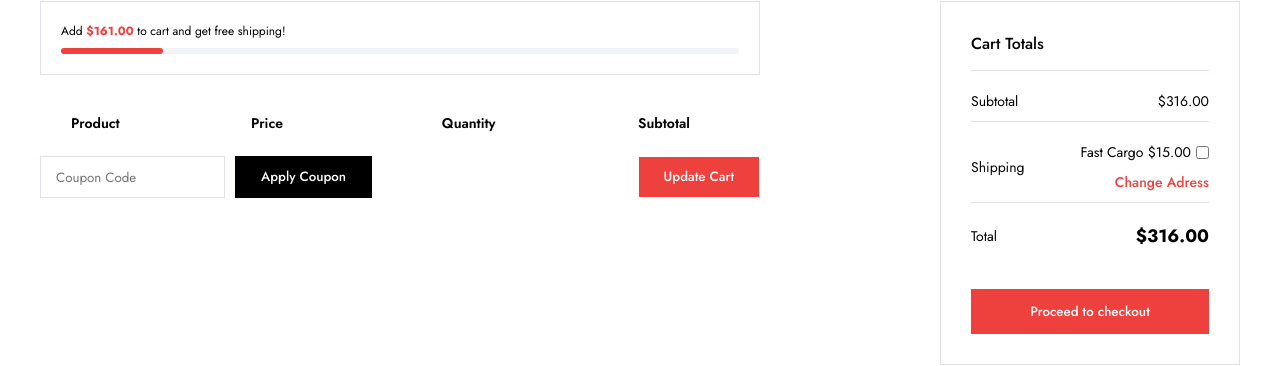
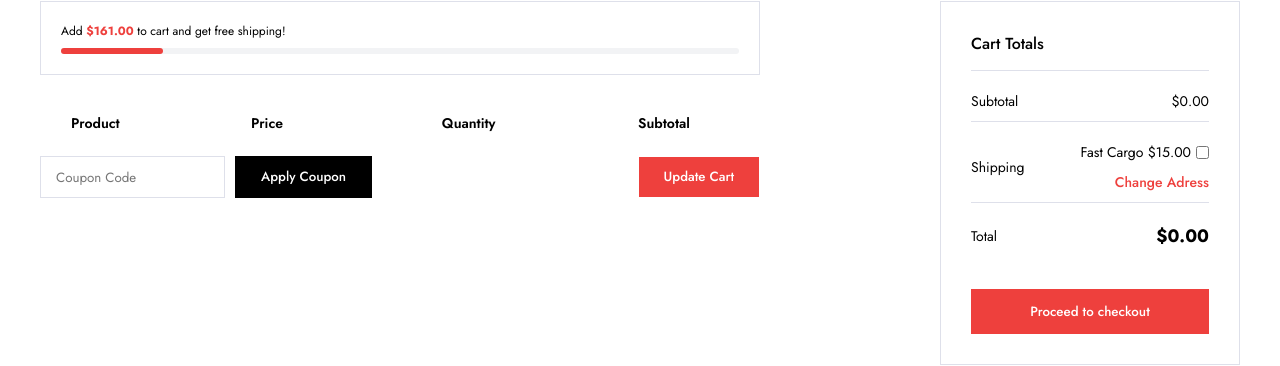
Before and after one commit to baturhanaykut/e-commerce, a React (Vite) app in the folder frontend/: page / in a window 1280 px wide. Shown: the part 166-532 px from the top of the page. Built offline with nearby package versions, Linux system fonts and the light colour scheme.

Commit message:
Cart fiyatlandırma işlemleri yapıldı. Adet ve toplam fiyat ve kargo fiyatları hesaplaması yapıldı.

```diff
--- a/frontend/src/components/Cart/CartItem.jsx
+++ b/frontend/src/components/Cart/CartItem.jsx
@@ -16,8 +16,10 @@
       </td>
       <td>{cartItem.name}</td>
       <td>${cartItem.price.newPrice.toFixed(2)}</td>
-      <td className="product-quantity">1</td>
-      <td className="product-subtotal">$108.00</td>
+      <td className="product-quantity">{cartItem.quantity}</td>
+      <td className="product-subtotal">
+        ${(cartItem.price.newPrice * cartItem.quantity).toFixed(2)}
+      </td>
     </tr>
   );
 };
--- a/frontend/src/components/Cart/CartTotals.jsx
+++ b/frontend/src/components/Cart/CartTotals.jsx
@@ -1,4 +1,25 @@
+import { useContext, useState } from "react";
+import { CartContext } from "../../context/CartProvider";
+
 const CartTotals = () => {
+  const [fastCargoChecked, setFastCargoChecked] = useState(false);
+  const { cartItems } = useContext(CartContext);
+
+  const cartItemTotals = cartItems.map((item) => {
+    const itemTotal = item.price.newPrice * item.quantity;
+    return itemTotal;
+  });
+
+  const subTotals = cartItemTotals.reduce((previousValue, currentValue) => {
+    return previousValue + currentValue;
+  }, 0);
+
+  const cargoFee = 15;
+
+  const cartTotals = fastCargoChecked
+    ? (subTotals + cargoFee).toFixed(2)
+    : subTotals.toFixed(2);
+
   return (
     <div className="cart-totals">
       <h2>Cart Totals</h2>
@@ -7,7 +28,7 @@
           <tr className="cart-subtotal">
             <th>Subtotal</th>
             <td>
-              <span id="subtotal">$316.00</span>
+              <span id="subtotal">${subTotals.toFixed(2)}</span>
             </td>
           </tr>
           <tr>
@@ -17,7 +38,12 @@
                 <li>
                   <label>
                     Fast Cargo $15.00
-                    <input type="checkbox" id="fast-cargo" />
+                    <input
+                      type="checkbox"
+                      id="fast-cargo"
+                      checked={fastCargoChecked}
+                      onChange={() => setFastCargoChecked(!fastCargoChecked)}
+                    />
                   </label>
                 </li>
                 <li>
@@ -29,7 +55,7 @@
           <tr>
             <th>Total</th>
             <td>
-              <strong id="cart-total">$316.00</strong>
+              <strong id="cart-total">${cartTotals}</strong>
             </td>
           </tr>
         </tbody>
--- a/frontend/src/context/CartProvider.jsx
+++ b/frontend/src/context/CartProvider.jsx
@@ -16,7 +16,13 @@
 
   const addToCart = (cartItem) => {
     //setCartItems([...cartItems, product]); 1.Yol
-    setCartItems((prevCart) => [...prevCart, cartItem]);
+    setCartItems((prevCart) => [
+      ...prevCart,
+      {
+        ...cartItem,
+        quantity: cartItem.quantity ? cartItem.quantity : 1,
+      },
+    ]);
   };
 
   const removeFromCart = (itemId) => {
```
